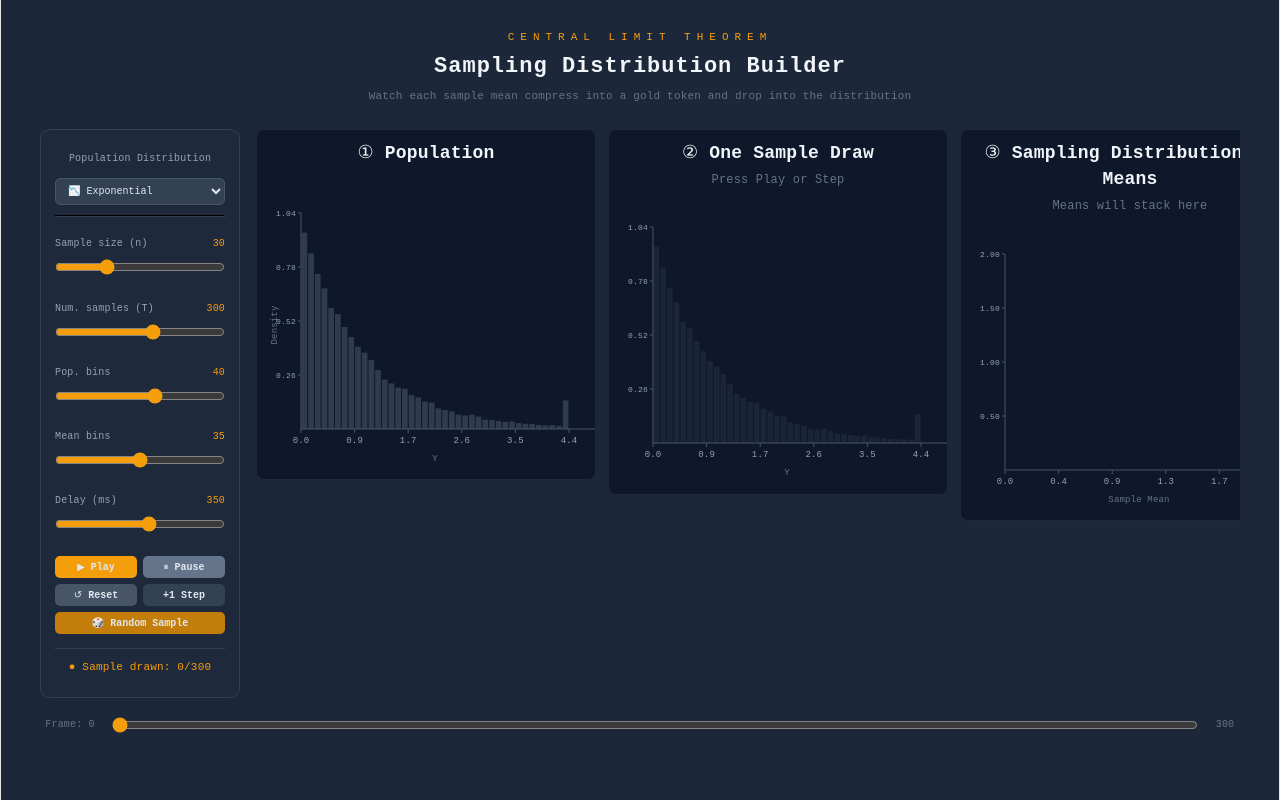
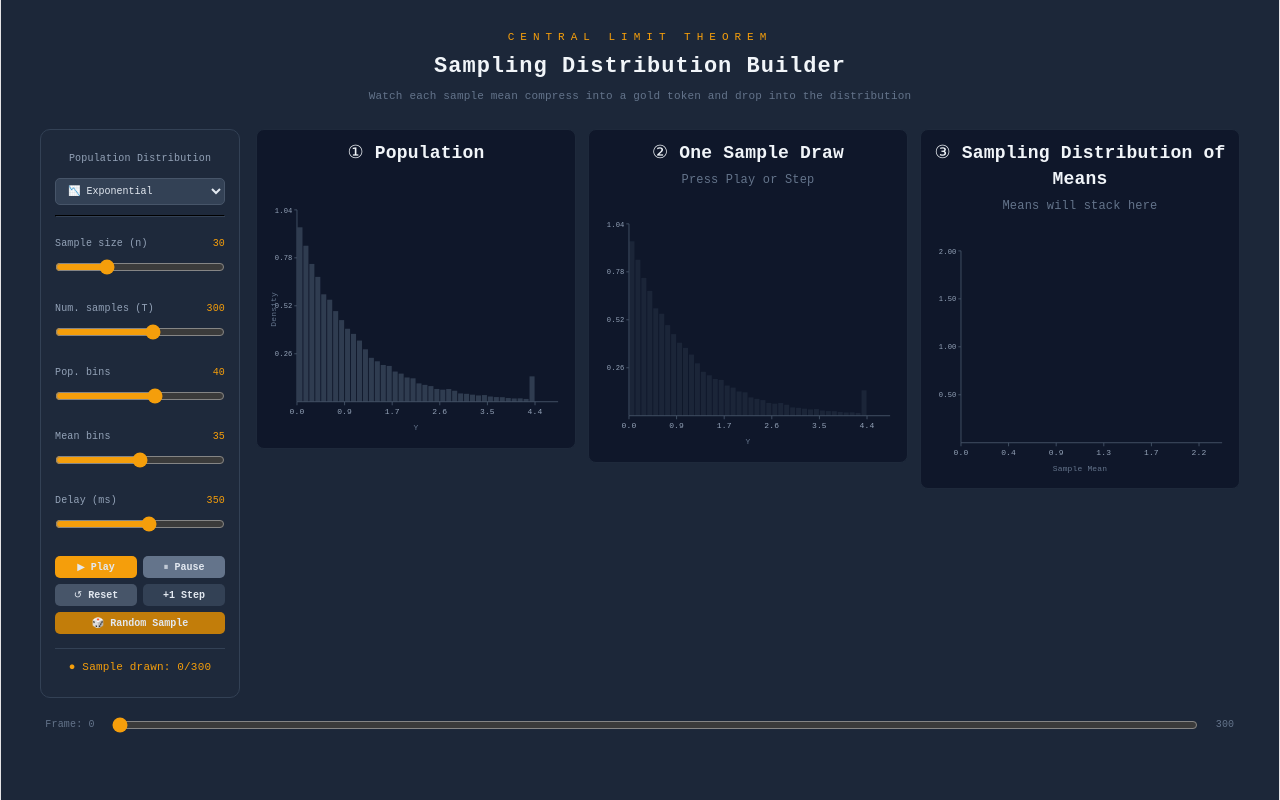
Before and after one commit to brunokomel/sampling-dist-builder, a React (Vite) app: page / in a window 1280 px wide. Built offline with nearby package versions, Linux system fonts and the light colour scheme.

Commit message:
Refactor SVG attributes for responsive design

```diff
--- a/src/App.jsx
+++ b/src/App.jsx
@@ -559,12 +559,11 @@ export default function CLTVisualizer() {
             display: 'flex',
             gap: 12,
             alignItems: 'flex-start',
-            overflowX: 'auto',
           }}
         >
           {/* Plot 1: Population */}
           <PlotCard title="① Population">
-            <svg width={W} height={H}>
+            <svg viewBox={`0 0 ${W} ${H}`} width="100%" height="auto">
               {popHist.map((b, i) => {
                 const x = scaleX(b.x0, popXMin, popXMax, W, padL);
                 const x2 = scaleX(b.x1, popXMin, popXMax, W, padL);
@@ -616,8 +615,9 @@ export default function CLTVisualizer() {
           >
             <svg
               ref={plot2Ref}
-              width={W}
-              height={H}
+              viewBox={`0 0 ${W} ${H}`}
+              width="100%"
+              height="auto"
               style={{ overflow: 'visible' }}
             >
               {/* Pop density background */}
@@ -745,8 +745,9 @@ export default function CLTVisualizer() {
           >
             <svg
               ref={plot3Ref}
-              width={W}
-              height={H}
+              viewBox={`0 0 ${W} ${H}`}
+              width="100%"
+              height="auto"
               style={{ overflow: 'visible' }}
             >
               {stackedAll.map((d, i) => {
@@ -904,14 +905,12 @@ function PlotCard({ title, subtitle, children }) {
   return (
     <div
       style={{
-        width: 340,
-        flexShrink: 0,
-        // flex: 1,
+        flex: 1,
+        minWidth: 0,
         background: '#0f172a',
         border: '1px solid #1e293b',
         borderRadius: 8,
         padding: '10px 8px 6px',
-        minWidth: 0,
       }}
     >
       <div
```
